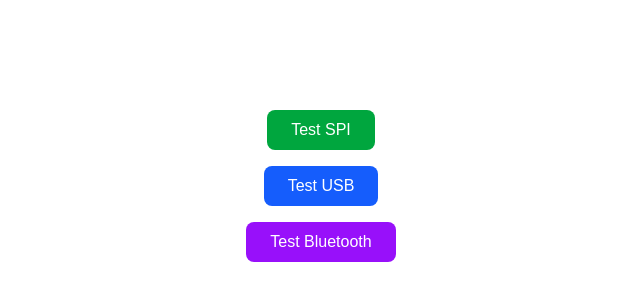
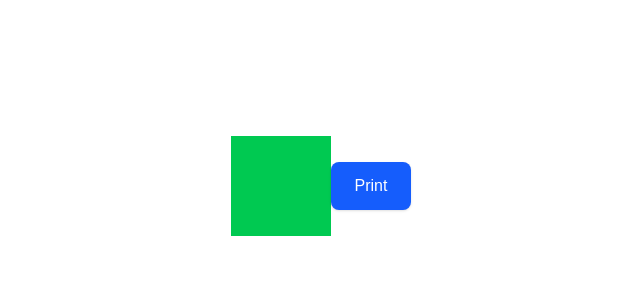
Before and after one commit to Kreliannn/webApp-to-mobileApp-webView-, a Next.js app: page / in a window 1280 px wide. Shown: the part 214-514 px from the top of the page, without its empty margins (319-959 px from the left). Built offline with nearby package versions, Linux system fonts and the light colour scheme.

Commit message:
back to old code

```diff
--- a/app/page.tsx
+++ b/app/page.tsx
@@ -1,53 +1,37 @@
-"use client";
-import { useEffect, useState } from "react";
+"use client"
+import { useState } from "react";
+
+declare global {
+  interface Window {
+    Android: {
+      triggerPrint: () => void;
+    };
+  }
+}
+
 
 export default function Home() {
-  const [printerReady, setPrinterReady] = useState(false);
 
-  useEffect(() => {
-    const script = document.createElement("script");
-    script.src = "https://oss-imin.s3.ap-southeast-1.amazonaws.com/printer_sdk/JSPrinterSDK.js";
-    script.async = true;
-    script.onload = () => setPrinterReady(true);
-    document.body.appendChild(script);
-  }, []);
+  const [isGreen, setIsGreen] = useState(true)
 
-  const handlePrint = (type: "USB" | "SPI" | "Bluetooth") => {
-    const printer = (window as any).IminPrintInstance;
-    if (printerReady && printer) {
-      alert(`Trying with ${type}...`);
-      printer.initPrinter(printer.PrintConnectType[type]);
-      printer.setAlignment(1);
-      printer.setTextSize(28);
-      printer.printText(`Testing ${type} connection...\n\n`);
-      printer.partialCut();
-    } else {
-      alert("Printer not available — use iMin Browser and wait for SDK to load.");
+  const handleClick = () => {
+    alert("printing")
+    setIsGreen((prev) => !prev)
+    if (window.Android && window.Android.triggerPrint) {
+      window.Android.triggerPrint();
     }
-  };
+  }
 
 
-  alert((window as any).IminPrintInstance ? "printer ready" : "printer not ready");
+  return (
+    <div className="w-full h-screen flex items-center justify-center">
 
-  return (
-    <div className="flex flex-col items-center justify-center h-screen gap-4">
-      <button
-        onClick={() => handlePrint("SPI")}
-        className="px-6 py-2 bg-green-600 text-white rounded-lg hover:bg-green-700"
-      >
-        Test SPI
-      </button>
-      <button
-        onClick={() => handlePrint("USB")}
-        className="px-6 py-2 bg-blue-600 text-white rounded-lg hover:bg-blue-700"
-      >
-        Test USB
-      </button>
-      <button
-        onClick={() => handlePrint("Bluetooth")}
-        className="px-6 py-2 bg-purple-600 text-white rounded-lg hover:bg-purple-700"
-      >
-        Test Bluetooth
+      <div className={`${isGreen ? "bg-green-500" : "bg-red-500"} w-[100px] h-[100px]`}>
+
+      </div>
+
+      <button onClick={handleClick} className="px-6 py-3 bg-blue-600 text-white rounded-lg shadow hover:bg-blue-700 transition-colors duration-200" >
+        Print
       </button>
     </div>
   );
```
